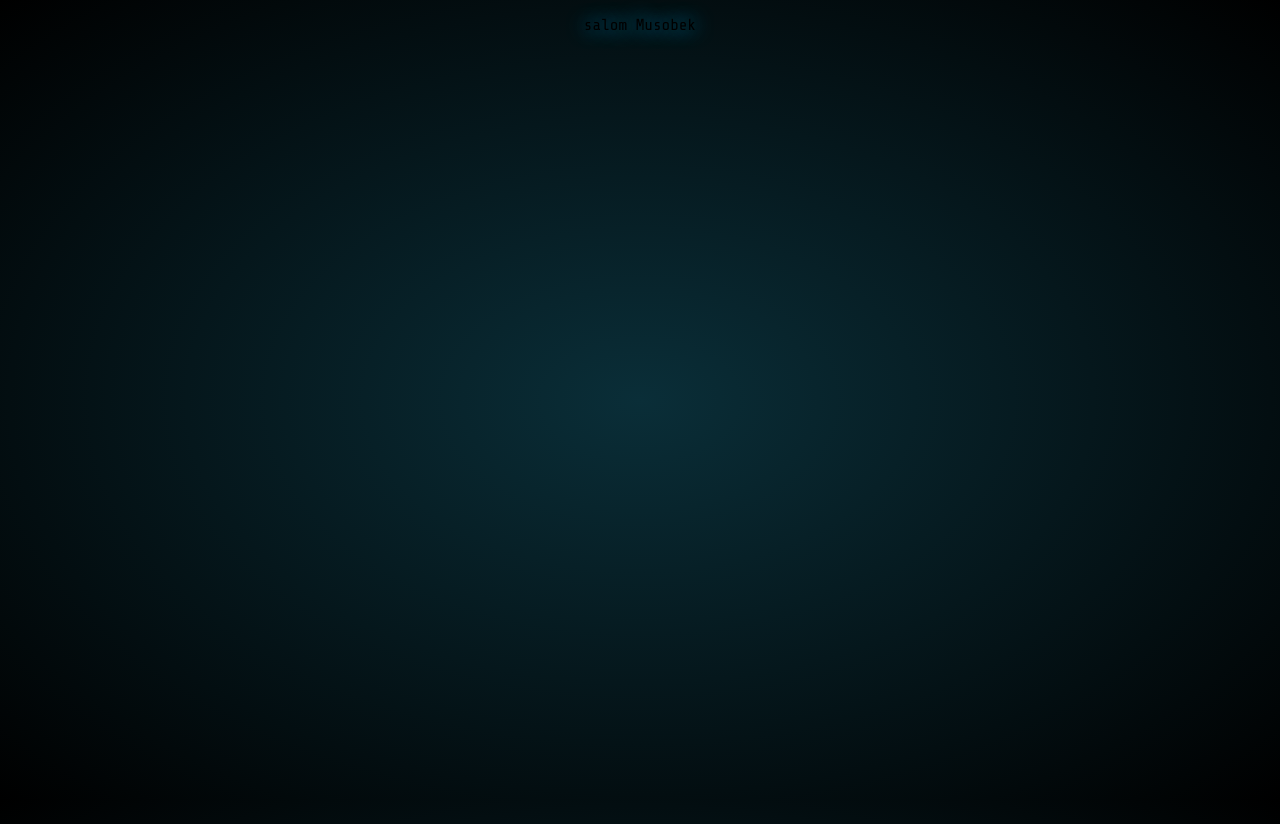
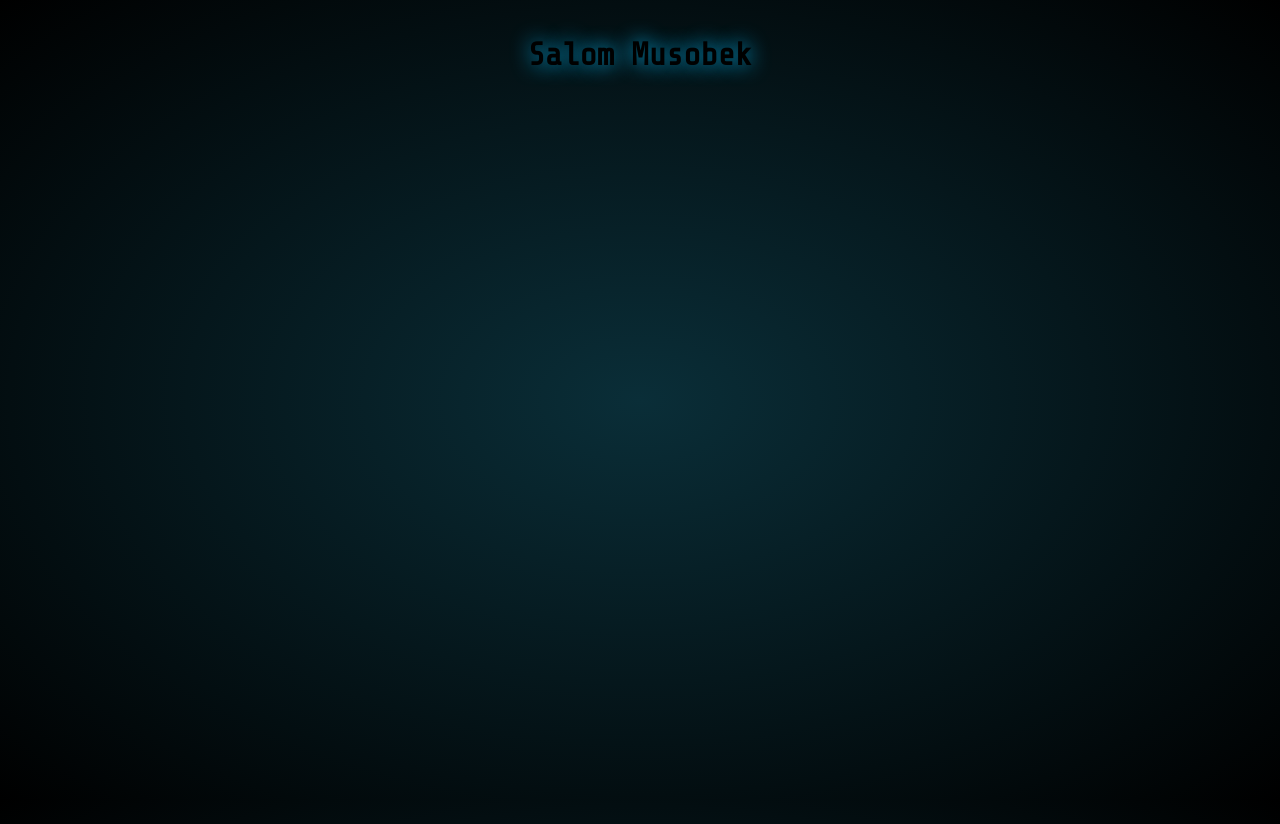
Before and after one commit to Engineer-Ramziddin/countdown, a Vue app: page / in a window 1280 px wide. Built offline with nearby package versions, Linux system fonts and the light colour scheme.

Commit message:
Change text

```diff
--- a/src/App.vue
+++ b/src/App.vue
@@ -15,5 +15,5 @@ const until = getUntilDate()
 
 <template>
   <!-- <Countdown :until="until" /> -->
-  salom Musobek
+  <h1>Salom Musobek</h1>
 </template>
```
